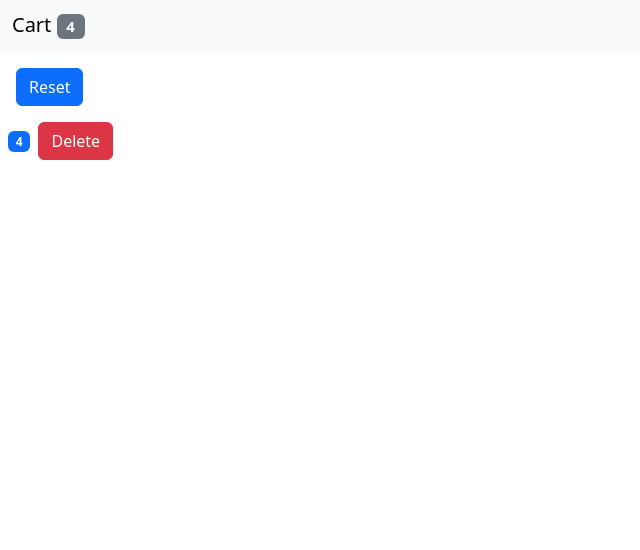
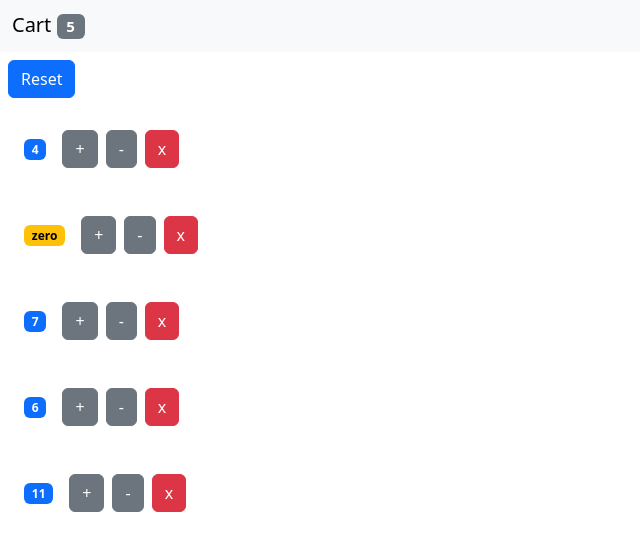
Before and after one commit to Daniyal19926/new_food_cart, a React (Vite) app: page / in a window 1280 px wide. Shown: the top 550 px of the page, without its empty margins (0-640 px from the left). Built offline with nearby package versions, Linux system fonts and the light colour scheme; the HTML template or start-up script is replaced by a standard one.

Commit message:
added increment + decrement

```diff
--- a/src/App.tsx
+++ b/src/App.tsx
@@ -1,12 +1,51 @@
 import Navbar from "./components/Navbar";
-import Product from "./components/Product";
+import Products from "./components/Products";
+import { useState } from "react";
 
 export default function App(): React.ReactElement {
+  const [products, setProducts] = useState([
+    { id: 1, quantity: 4 },
+    { id: 2, quantity: 0 },
+    { id: 3, quantity: 7 },
+    { id: 4, quantity: 6 },
+    { id: 5, quantity: 11 },
+  ]);
+  function resetQuantity() {
+    setProducts(products.map((product) => ({ id: product.id, quantity: 0 })));
+  }
+  function handleIncrement(id: number) {
+    setProducts(
+      products.map((product) => {
+        if (product.id === id) {
+          product.quantity++;
+        }
+        return product;
+      })
+    );
+  }
+  function handleDecrement(id: number) {
+    setProducts(
+      products.map((product) => {
+        if (product.id === id) {
+          product.quantity--;
+        }
+        return product;
+      })
+    );
+  }
+  function handleDelete(id: number) {
+    setProducts(products.filter((product) => product.id !== id));
+  }
   return (
-    <div>
-      <Navbar />
-      <button className="btn btn-primary m-3">Reset</button>
-      <Product />
-    </div>
+    <>
+      <Navbar products={products} />
+      <Products
+        products={products}
+        onDelete={handleDelete}
+        onDecrement={handleDecrement}
+        onIncrement={handleIncrement}
+        onReset={resetQuantity}
+      />
+    </>
   );
 }
--- a/src/components/Navbar.tsx
+++ b/src/components/Navbar.tsx
@@ -1,9 +1,19 @@
-export default function Navbar() {
+interface IProduct {
+  id: number;
+  quantity: number;
+}
+interface Props {
+  products: IProduct[];
+}
+export default function Navbar(props: Props) {
   return (
     <nav className="navbar bg-body-tertiary">
       <div className="container-fluid">
         <span className="navbar-brand mb-0 h1">
-          Cart <span className="badge text-bg-secondary">4</span>
+          Cart{" "}
+          <span className="badge text-bg-secondary">
+            {props.products.length}
+          </span>
         </span>
       </div>
     </nav>
--- a/src/components/Product.tsx
+++ b/src/components/Product.tsx
@@ -1,8 +1,36 @@
-export default function Product() {
+interface Porps {
+  id: number;
+  quantity: number;
+  onDelete(id: number): void;
+  onIncrement(id: number): void;
+  onDecrement(id: number): void;
+}
+
+export default function Product(props: Porps) {
+  let badgeClasses = "m-2 badge text-bg-";
+  badgeClasses += props.quantity === 0 ? "warning" : "primary";
+  const badgeText = props.quantity === 0 ? "zero" : props.quantity;
   return (
-    <div>
-      <span className="badge text-bg-primary m-2">4</span>
-      <button className="btn btn-danger">Delete</button>
+    <div className="p-3">
+      <span className={badgeClasses}>{badgeText}</span>
+      <button
+        onClick={() => props.onIncrement(props.id)}
+        className="btn btn-secondary m-2"
+      >
+        +
+      </button>
+      <button
+        onClick={() => props.onDecrement(props.id)}
+        className="btn btn-secondary me-2"
+      >
+        -
+      </button>
+      <button
+        onClick={() => props.onDelete(props.id)}
+        className="btn btn-danger"
+      >
+        x
+      </button>
     </div>
   );
 }
--- /dev/null
+++ b/src/components/Products.tsx
@@ -0,0 +1,32 @@
+import Product from "./Product";
+interface IProduct {
+  id: number;
+  quantity: number;
+}
+interface Props {
+  products: IProduct[];
+  onDelete(id: number): void;
+  onIncrement(id: number): void;
+  onDecrement(id: number): void;
+  onReset(): void;
+}
+
+export default function Products(props: Props) {
+  return (
+    <div>
+      <button onClick={props.onReset} className="btn btn-primary m-2">
+        Reset
+      </button>
+      {props.products.map((product) => (
+        <Product
+          key={product.id}
+          id={product.id}
+          quantity={product.quantity}
+          onDelete={props.onDelete}
+          onIncrement={props.onIncrement}
+          onDecrement={props.onDecrement}
+        />
+      ))}
+    </div>
+  );
+}
```
